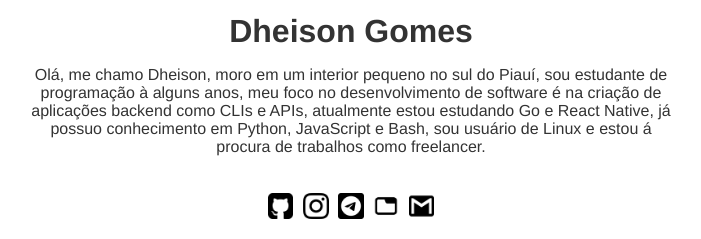
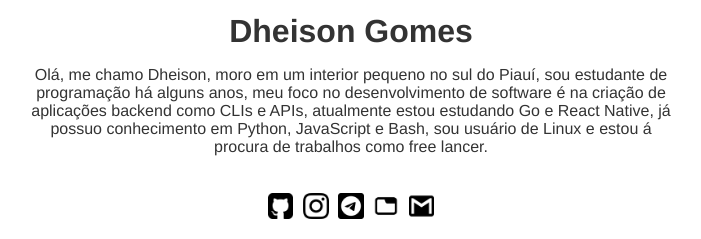
Before and after one commit to dheisom/dheisom.github.io, a plain HTML site: page index.html in a window 1280 px wide. Shown: the part 358-597 px from the top of the page, 289-990 px from the left. Drawn offline with Linux system fonts and the light colour scheme.

Commit message:
Corrigido um pequeno erro de escrita

```diff
--- a/index.html
+++ b/index.html
@@ -15,11 +15,11 @@
     <h1 class="title">Dheison Gomes</h1>
     <p class="about">
       Olá, me chamo Dheison, moro em um interior pequeno no sul do Piauí,
-      sou estudante de programação à alguns anos, meu foco no desenvolvimento
+      sou estudante de programação há alguns anos, meu foco no desenvolvimento
       de software é na criação de aplicações backend como CLIs e APIs, atualmente
       estou estudando Go e React Native, já possuo conhecimento em Python,
       JavaScript e Bash, sou usuário de Linux e estou á procura de trabalhos como
-      freelancer.
+      free lancer.
     </p>
     <div class="contact">
       <a class="social" href="http://github.com/dheisom">
```
